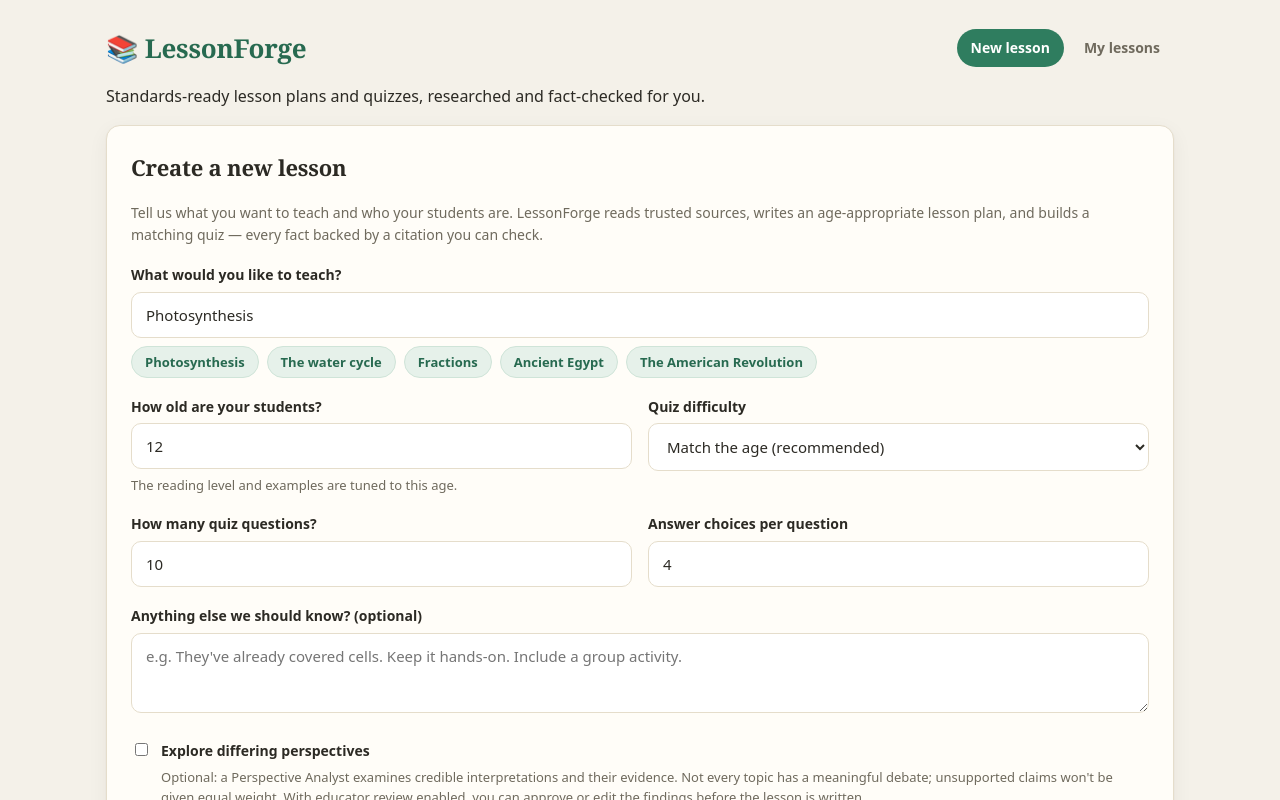
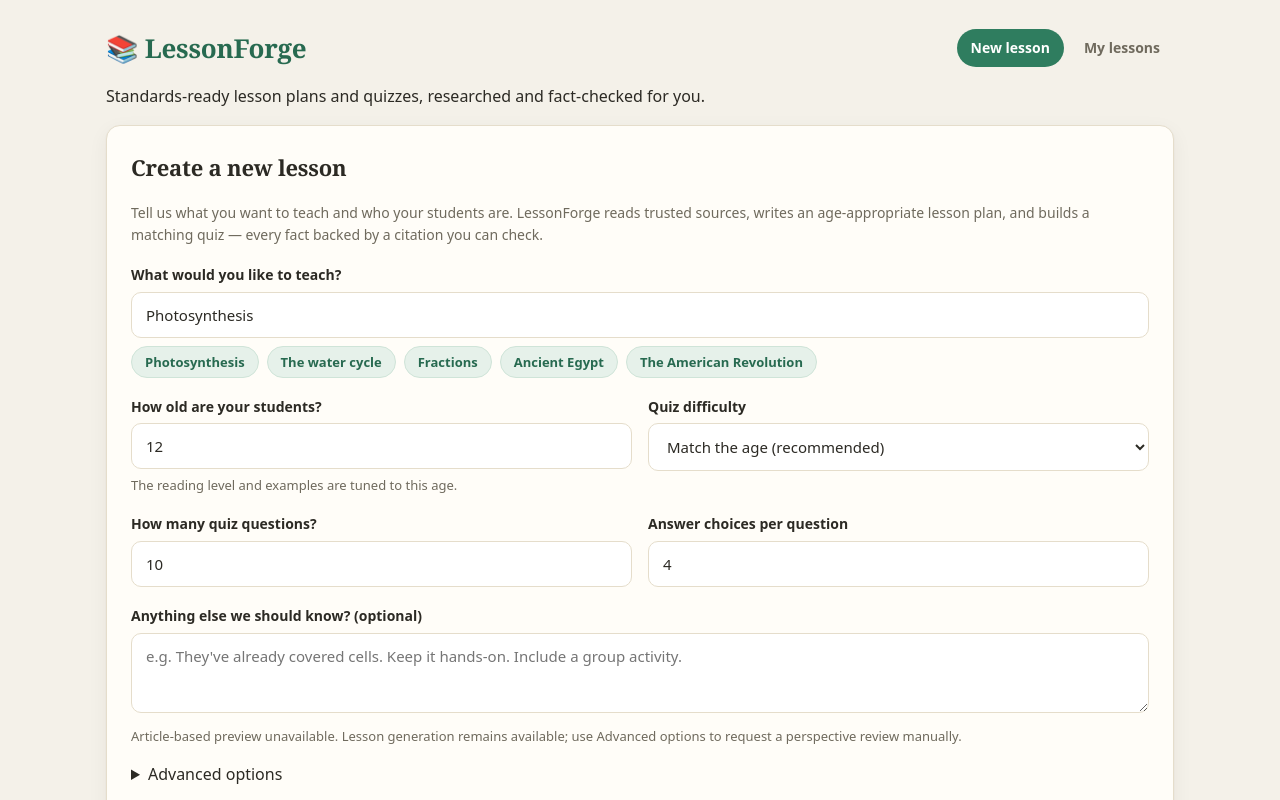
Before and after one commit to dvdhtzr/LessonForge, a React (Vite) app in the folder web/: page / in a window 1280 px wide. Both pictures are taken after a click on the button "Photosynthesis". Shown: the top 800 px of the page. Built offline with nearby package versions, Linux system fonts and the light colour scheme; no server answers.

Commit message:
feat(web): show Explore differing perspectives only on article signal or explicit advanced opt-in

```diff
--- a/web/src/pages/NewLesson.tsx
+++ b/web/src/pages/NewLesson.tsx
@@ -1,6 +1,7 @@
-import { useState } from 'react'
+import { useEffect, useState } from 'react'
 import { useNavigate } from 'react-router-dom'
 import type { LessonRequest } from '../types'
+import { api, type PerspectiveSignal } from '../api/client'
 
 const EXAMPLES = ['Photosynthesis', 'The water cycle', 'Fractions', 'Ancient Egypt', 'The American Revolution']
 
@@ -14,6 +15,56 @@ export default function NewLesson() {
   const [difficulty, setDifficulty] = useState('auto')
   const [interactive, setInteractive] = useState(true)
   const [explorePerspectives, setExplorePerspectives] = useState(false)
+  const [manualPerspectiveOption, setManualPerspectiveOption] = useState(false)
+  const [perspectiveSignal, setPerspectiveSignal] = useState<PerspectiveSignal | null>(null)
+  const [checkingPerspective, setCheckingPerspective] = useState(false)
+
+  const perspectiveOptionVisible = perspectiveSignal?.suggested === true || manualPerspectiveOption
+
+  function changeTopic(next: string) {
+    setTopic(next)
+    // A recommendation for one article must never carry over to another.
+    setExplorePerspectives(false)
+    setManualPerspectiveOption(false)
+    setPerspectiveSignal(null)
+  }
+
+  useEffect(() => {
+    const normalized = topic.trim()
+    if (normalized.length < 3 || normalized.length > 120) {
+      setPerspectiveSignal(null)
+      setCheckingPerspective(false)
+      return
+    }
+
+    const controller = new AbortController()
+    setCheckingPerspective(true)
+    const timer = window.setTimeout(() => {
+      void api.perspectivesSignal(normalized, controller.signal)
+        .then((result) => {
+          if (!controller.signal.aborted) setPerspectiveSignal(result)
+        })
+        .catch(() => {
+          if (!controller.signal.aborted) {
+            setPerspectiveSignal({
+              suggested: false,
+              status: 'unavailable',
+              reason: 'Article preview unavailable. You can still choose this in Advanced options.',
+              sourceTitle: '',
+              sourceUrl: '',
+            })
+          }
+        })
+        .finally(() => {
+          if (!controller.signal.aborted) setCheckingPerspective(false)
+        })
+    }, 650)
+
+    return () => {
+      window.clearTimeout(timer)
+      controller.abort()
+    }
+  }, [topic])
 
   function submit(e: React.FormEvent) {
     e.preventDefault()
@@ -21,7 +72,7 @@ export default function NewLesson() {
       topic: topic.trim(),
       audience_age: age,
       audience_notes: notes.trim(),
-      explore_perspectives: explorePerspectives,
+      explore_perspectives: perspectiveOptionVisible && explorePerspectives,
       quiz_config: { question_count: questionCount, option_count: optionCount, difficulty },
     }
     navigate('/run', { state: { request, interactive } })
@@ -38,10 +89,10 @@ export default function NewLesson() {
 
       <label htmlFor="topic">What would you like to teach?</label>
       <input id="topic" value={topic} required placeholder="e.g. Photosynthesis"
-        onChange={(e) => setTopic(e.target.value)} />
+        onChange={(e) => changeTopic(e.target.value)} />
       <div className="chips">
         {EXAMPLES.map((ex) => (
-          <button type="button" key={ex} className="chip" onClick={() => setTopic(ex)}>{ex}</button>
+          <button type="button" key={ex} className="chip" onClick={() => changeTopic(ex)}>{ex}</button>
         ))}
       </div>
 
@@ -81,18 +132,54 @@ export default function NewLesson() {
         placeholder="e.g. They've already covered cells. Keep it hands-on. Include a group activity."
         onChange={(e) => setNotes(e.target.value)} />
 
+      {checkingPerspective && (
+        <p className="hint" role="status">Checking the initial article for evidence of substantive disagreement…</p>
+      )}
+
+      {perspectiveSignal?.status === 'unavailable' && !checkingPerspective && (
+        <p className="hint" role="status">
+          Article-based preview unavailable. Lesson generation remains available;
+          use Advanced options to request a perspective review manually.
+        </p>
+      )}
+
+      {!perspectiveSignal?.suggested && (
+        <details style={{ marginTop: 16 }}>
+          <summary>Advanced options</summary>
+          <label style={{ display: 'flex', alignItems: 'flex-start', gap: 10, fontWeight: 400, marginTop: 10 }}>
+            <input type="checkbox" style={{ width: 'auto', marginTop: 3 }}
+              checked={manualPerspectiveOption}
+              onChange={(e) => {
+                setManualPerspectiveOption(e.target.checked)
+                if (!e.target.checked) setExplorePerspectives(false)
+              }} />
+            <span>Allow me to explore differing perspectives even without a source-based recommendation.</span>
+          </label>
+        </details>
+      )}
+
+      {perspectiveOptionVisible && (
         <label style={{ display: 'flex', alignItems: 'flex-start', gap: 10, fontWeight: 400, marginTop: 20 }}>
           <input type="checkbox" style={{ width: 'auto', marginTop: 3 }} checked={explorePerspectives}
             onChange={(e) => setExplorePerspectives(e.target.checked)} />
           <span>
             <strong>Explore differing perspectives</strong>
             <span className="hint" style={{ display: 'block' }}>
-            Optional: a Perspective Analyst examines credible interpretations and their evidence.
-            Not every topic has a meaningful debate; unsupported claims won't be given equal weight.
-            With educator review enabled, you can approve or edit the findings before the lesson is written.
+              {perspectiveSignal?.suggested
+                ? 'The initial Wikipedia article contains multiple signals of scholarly, ethical, or methodological dispute.'
+                : 'Manually selected: the Perspective Analyst will assess whether the evidence supports differing interpretations.'}
+              {' '}The analyst checks the evidence and does not invent debate or treat unsupported views as equal.
+              With educator review enabled, you can approve or edit its findings.
             </span>
+            {perspectiveSignal?.suggested && perspectiveSignal.sourceUrl.startsWith('https://en.wikipedia.org/wiki/') && (
+              <span className="hint" style={{ display: 'block' }}>
+                Initial article: <a href={perspectiveSignal.sourceUrl}
+                  target="_blank" rel="noopener noreferrer">{perspectiveSignal.sourceTitle}</a>
+              </span>
+            )}
           </span>
         </label>
+      )}
 
       <label style={{ display: 'flex', alignItems: 'flex-start', gap: 10, fontWeight: 400, marginTop: 20 }}>
         <input type="checkbox" style={{ width: 'auto', marginTop: 3 }} checked={interactive}
```
Lines whose indentation alone changed are shown as unchanged.
